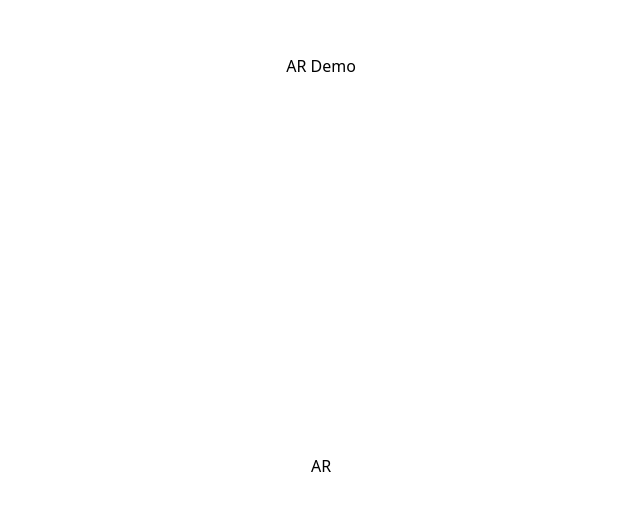
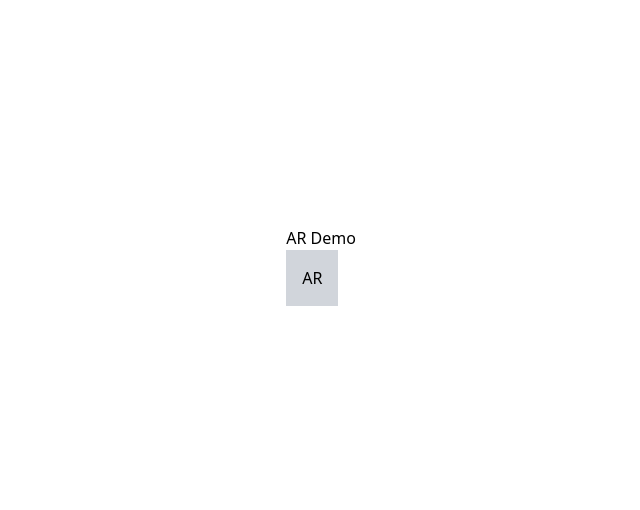
Before and after one commit to JollyGrin/svelte-aframe, a SvelteKit app: page / in a window 1280 px wide. Shown: the part 134-644 px from the top of the page, without its empty margins (319-959 px from the left). Built offline with nearby package versions, Linux system fonts and the light colour scheme.

Commit message:
update div

```diff
--- a/src/routes/+page.svelte
+++ b/src/routes/+page.svelte
@@ -9,9 +9,11 @@
 </svelte:head>
 
 <div class="grid h-screen w-screen place-items-center">
-	<p>AR Demo</p>
+	<div>
+		<p>AR Demo</p>
 
-	<a href="/ar">
-		<button> AR </button>
-	</a>
+		<a href="/ar">
+			<button class="bg-gray-300 p-4"> AR </button>
+		</a>
+	</div>
 </div>
```
